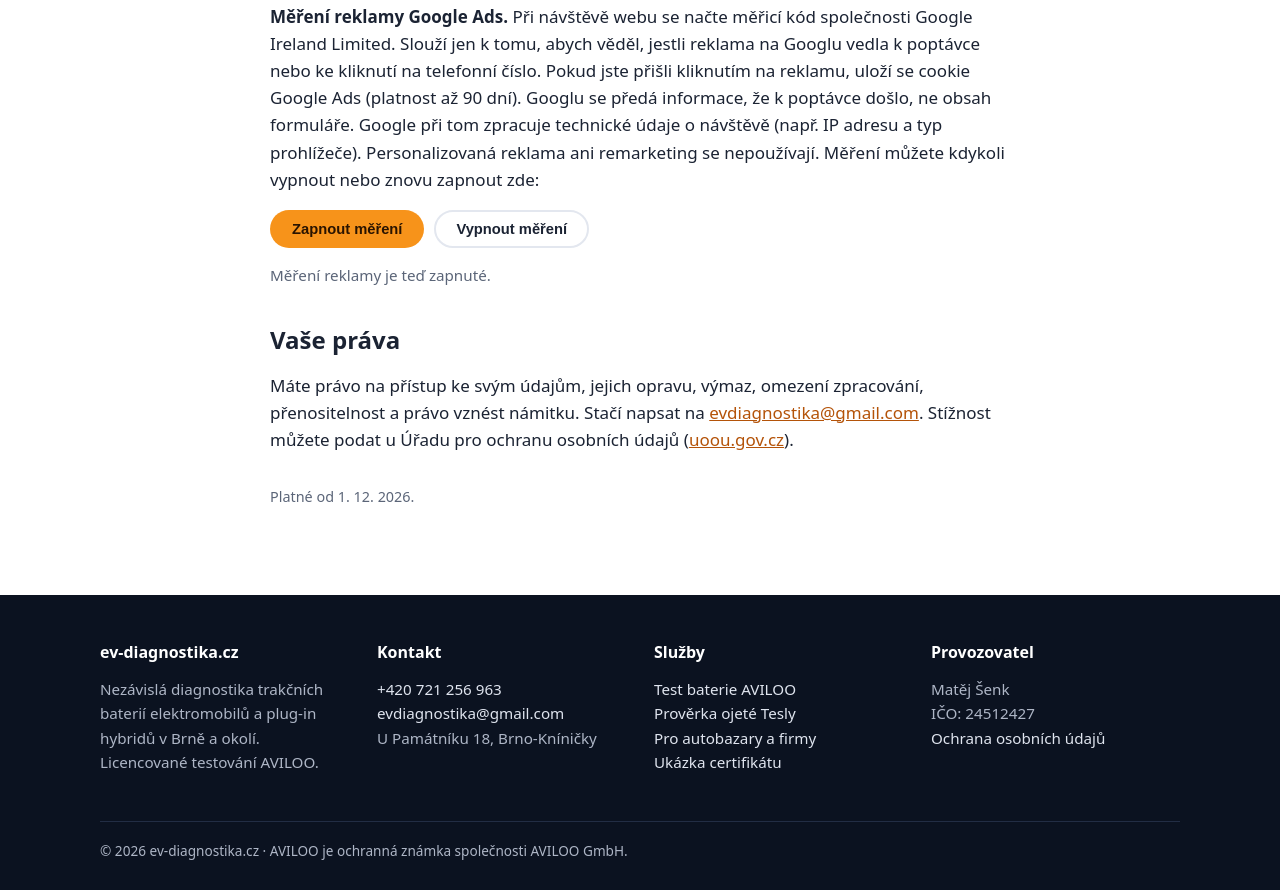
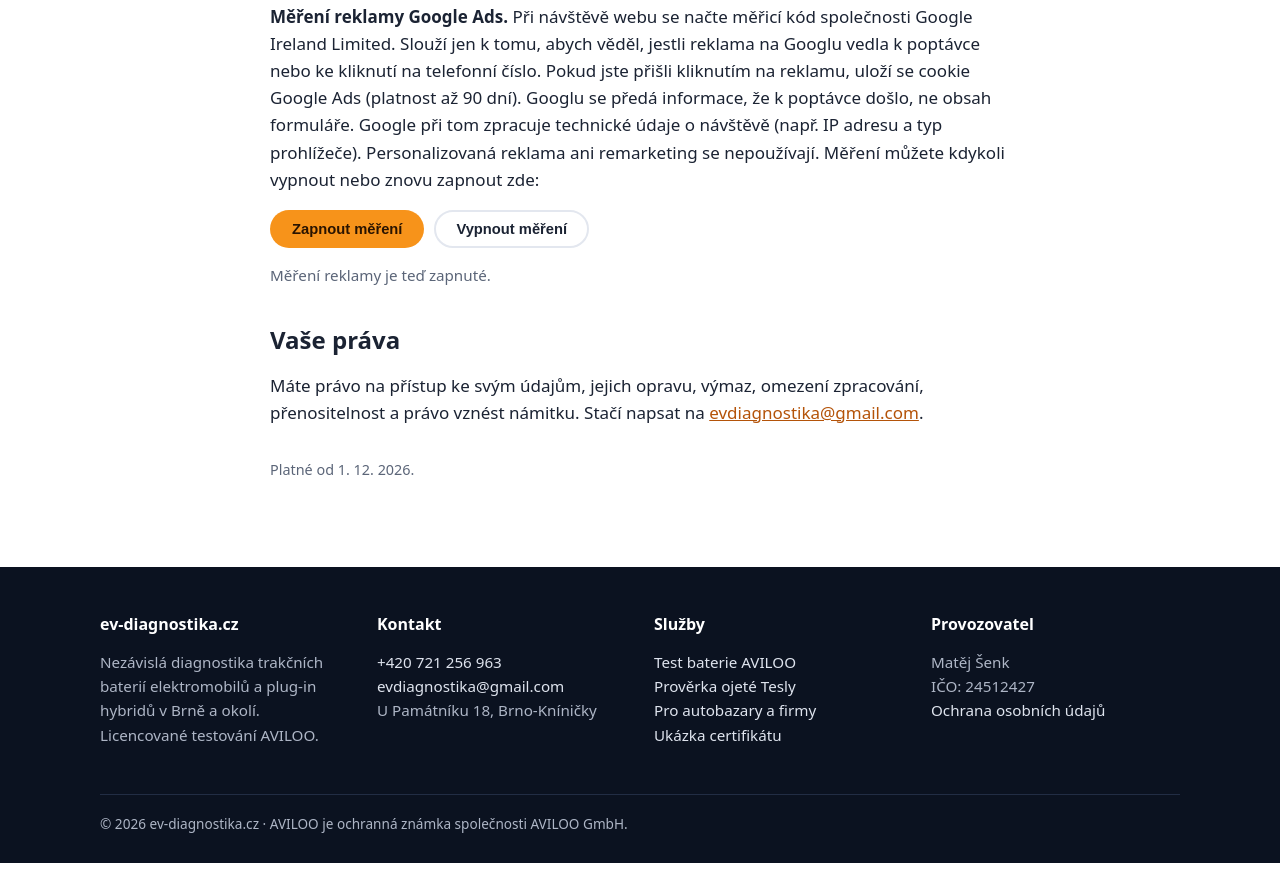
Before and after one commit to senkmat/ev-diagnostika.cz, a plain HTML site: page ochrana-osobnich-udaju/index.html in a window 1280 px wide. Shown: the part 1373-2263 px from the top of the page. After the commit the page ends 2236 px from the top, so only its background shows below. Drawn offline with Linux system fonts and the light colour scheme.

Commit message:
Zásady ochrany údajů: odebrána věta o stížnosti u ÚOOÚ
Co-Authored-By: Claude Fable 5.2 <noreply@anthropic.com>
Claude-Session: https://claude.ai/code/session_015ATKvGX8bJGuD2mta3wy8k

```diff
--- a/ochrana-osobnich-udaju/index.html
+++ b/ochrana-osobnich-udaju/index.html
@@ -67,7 +67,7 @@
     <p id="ads-state" style="color:var(--muted);font-size:.95rem"></p>
 
     <h2>Vaše práva</h2>
-    <p>Máte právo na přístup ke svým údajům, jejich opravu, výmaz, omezení zpracování, přenositelnost a právo vznést námitku. Stačí napsat na <a href="mailto:evdiagnostika@gmail.com">evdiagnostika@gmail.com</a>. Stížnost můžete podat u Úřadu pro ochranu osobních údajů (<a href="https://uoou.gov.cz" target="_blank" rel="noopener">uoou.gov.cz</a>).</p>
+    <p>Máte právo na přístup ke svým údajům, jejich opravu, výmaz, omezení zpracování, přenositelnost a právo vznést námitku. Stačí napsat na <a href="mailto:evdiagnostika@gmail.com">evdiagnostika@gmail.com</a>.</p>
 
     <p style="color:var(--muted);font-size:.9rem;margin-top:32px">Platné od 1. 12. 2026.</p>
   </div>
```
